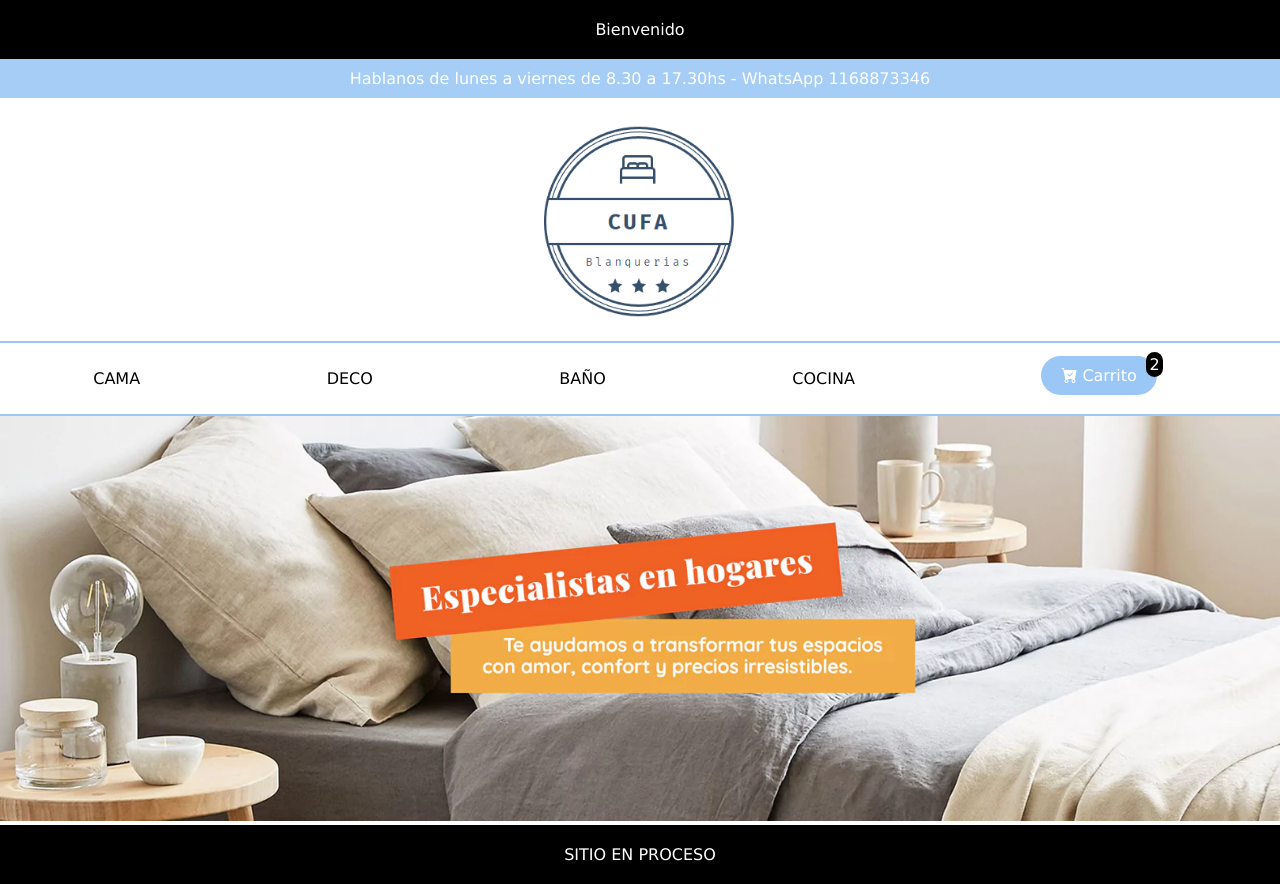
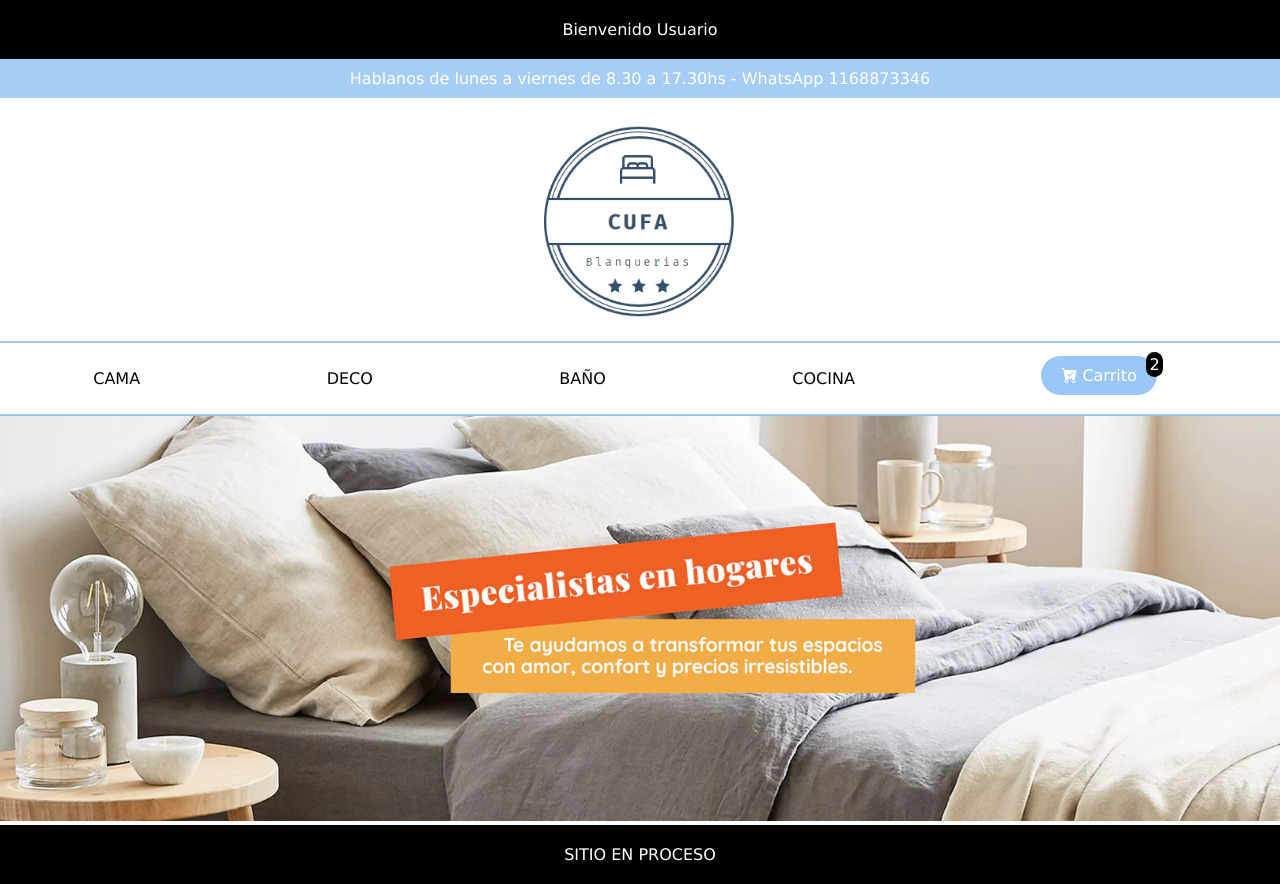
Before and after one commit to MLSMartinSuarez/PreEntrega1-MartinSuarez-REACT-JS, a React (Vite) app: page / in a window 1280 px wide. Built offline with nearby package versions, Linux system fonts and the light colour scheme.

Commit message:
terminado

```diff
--- a/src/App.jsx
+++ b/src/App.jsx
@@ -6,7 +6,7 @@ import './index.css'
 const App = () => {
   return(
     <div>
-      <ItemListContainer mensaje={"Bienvenido"} />
+      <ItemListContainer mensaje={"Bienvenido Usuario"} />
       <Header />
       <Banner />
       <ItemListContainer mensaje={"SITIO EN PROCESO"} />
```
